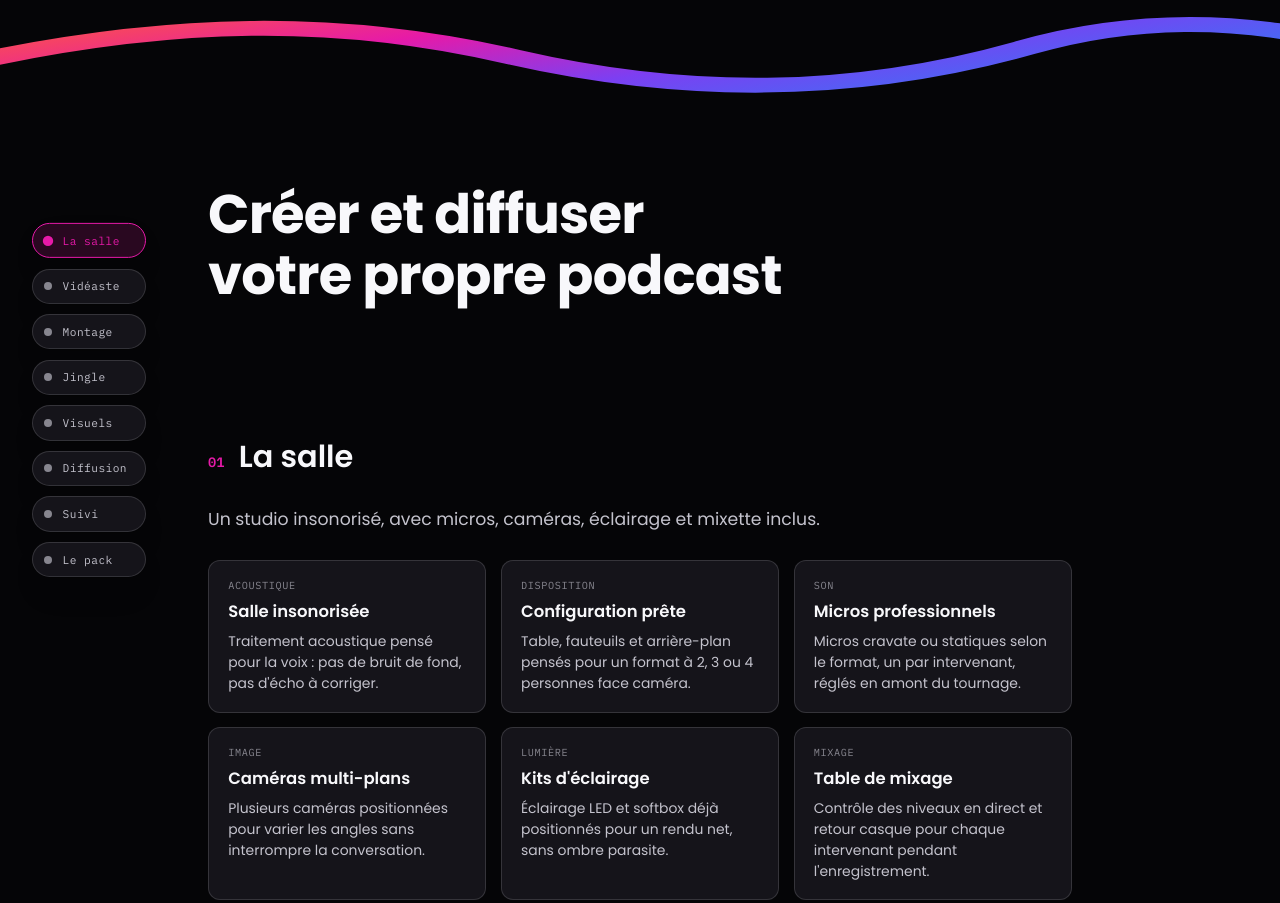
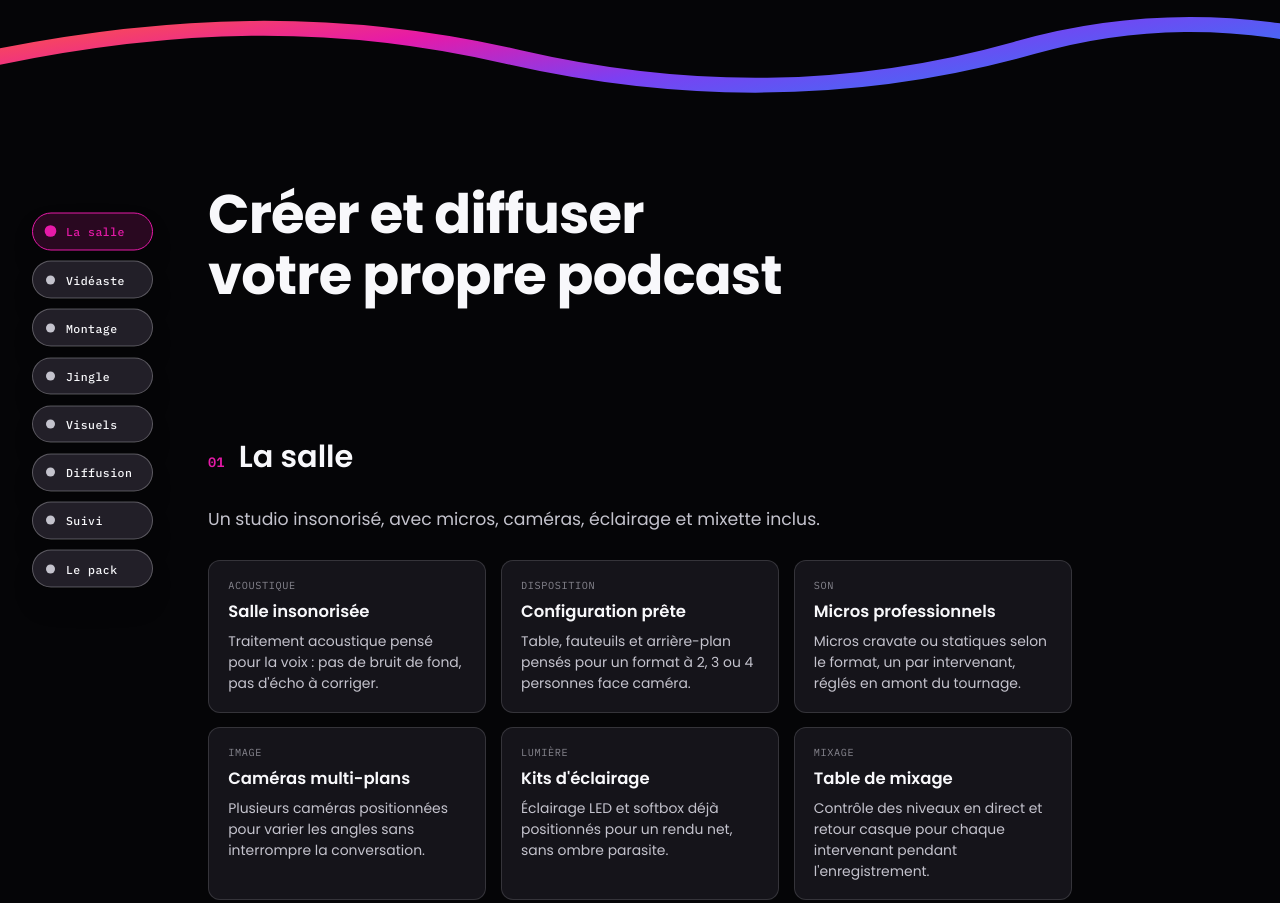
Before and after one commit to Novembre-communication/le-podcast, a plain HTML site: page index.html in a window 1280 px wide. Shown: the top 903 px of the page. Drawn offline with Linux system fonts and the light colour scheme.

Commit message:
Update nav contrast

```diff
--- a/index.html
+++ b/index.html
@@ -75,23 +75,24 @@
     z-index:5;
   }
   .dots a{
-    display:flex; align-items:center; gap:0.65rem;
-    padding:0.6rem 1.15rem 0.6rem 0.7rem;
+    display:flex; align-items:center; gap:0.7rem;
+    padding:0.65rem 1.25rem 0.65rem 0.8rem;
     border-radius:999px;
-    background:var(--paper-raised);
-    border:1px solid var(--line);
+    background:#221f28;
+    border:1px solid rgba(248,248,251,0.28);
     box-shadow:var(--shadow);
     font-family:"IBM Plex Mono",monospace;
-    font-size:0.7rem;
+    font-size:0.72rem;
+    font-weight:500;
     letter-spacing:0.04em;
-    color:var(--ink-soft);
+    color:var(--ink);
     text-decoration:none;
     transition:background 0.2s ease, color 0.2s ease, border-color 0.2s ease, transform 0.2s ease;
   }
-  .dots a:hover{ color:var(--ink); border-color:var(--fog-line); transform:translateX(3px); }
+  .dots a:hover{ color:var(--ink); border-color:var(--value); transform:translateX(3px); }
   .dots a span{
-    width:8px; height:8px; border-radius:50%; flex:none;
-    background:var(--ink-faint);
+    width:9px; height:9px; border-radius:50%; flex:none;
+    background:var(--ink-soft);
     transition:background 0.2s ease, transform 0.2s ease;
   }
   .dots a.active{
```
